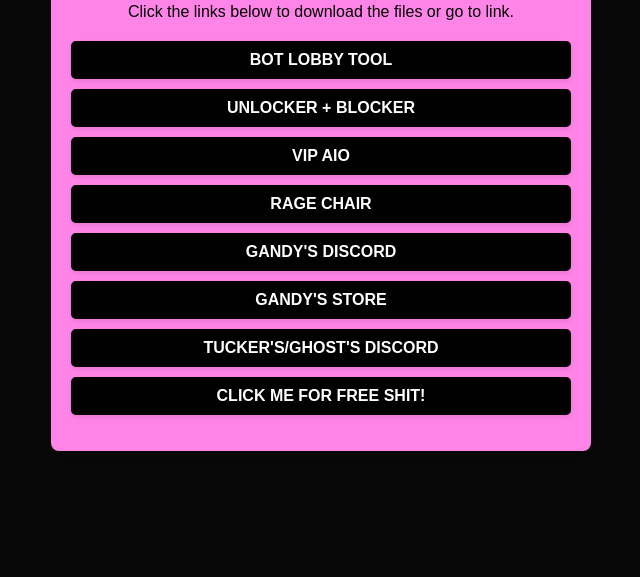
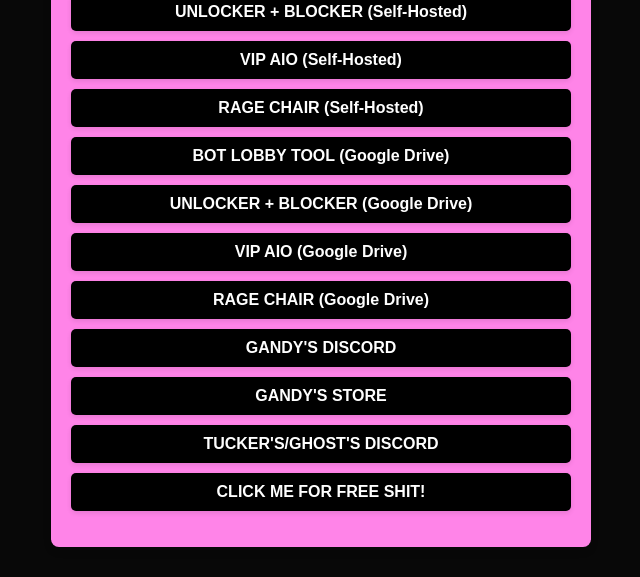
Before and after one commit to Gandy1337/website, a plain HTML site: page index.html in a window 1280 px wide. Shown: the part 223-800 px from the top of the page, without its empty margins (319-959 px from the left). Drawn offline with Linux system fonts and the light colour scheme.

Commit message:
Update index.html

```diff
--- a/index.html
+++ b/index.html
@@ -65,24 +65,38 @@
 
     <div class="container">
         <h1>Gandy_CFW Download & Links</h1>
-        <p>Click the links below to download the files or go to link.</p>
+        <p>Click the links below to download the files or go to a link.</p>
 
         <ul class="file-list">
+            <!-- Self-Hosted Downloads -->
+            <li class="file-item">
+                <a href="downloads/bot_lobby_tool.zip" download>BOT LOBBY TOOL (Self-Hosted)</a>
+            </li>
+            <li class="file-item">
+                <a href="downloads/unlocker_blocker.zip" download>UNLOCKER + BLOCKER (Self-Hosted)</a>
+            </li>
+            <li class="file-item">
+                <a href="downloads/vip_aio.zip" download>VIP AIO (Self-Hosted)</a>
+            </li>
+            <li class="file-item">
+                <a href="downloads/rage_chair.zip" download>RAGE CHAIR (Self-Hosted)</a>
+            </li>
+
             <!-- Google Drive File Links -->
             <li class="file-item">
-                <a href="https://drive.google.com/file/d/1X3EDbYnAyHsnVzKUr9I9K94UQ_5qyP5-/view?usp=drive_link" target="_blank">BOT LOBBY TOOL</a>
+                <a href="https://drive.google.com/file/d/1X3EDbYnAyHsnVzKUr9I9K94UQ_5qyP5-/view?usp=drive_link" target="_blank">BOT LOBBY TOOL (Google Drive)</a>
             </li>
             <li class="file-item">
-                <a href="https://drive.google.com/file/d/155HRVmg5QyKyvfXCWtzCD_t6Jn_vuunJ/view?usp=drive_link" target="_blank">UNLOCKER + BLOCKER</a>
+                <a href="https://drive.google.com/file/d/155HRVmg5QyKyvfXCWtzCD_t6Jn_vuunJ/view?usp=drive_link" target="_blank">UNLOCKER + BLOCKER (Google Drive)</a>
             </li>
             <li class="file-item">
-                <a href="https://drive.google.com/file/d/1Rzm83nw9UKM62vh4_6J94Xr9n_H-xfkJ/view?usp=drive_link" target="_blank">VIP AIO</a>
+                <a href="https://drive.google.com/file/d/1Rzm83nw9UKM62vh4_6J94Xr9n_H-xfkJ/view?usp=drive_link" target="_blank">VIP AIO (Google Drive)</a>
             </li>
+            <li class="file-item">
+                <a href="https://drive.google.com/file/d/1Z8Zu2vfTIJgTnv-JjE9UaCVhgKvEXuoy/view?usp=drive_link" target="_blank">RAGE CHAIR (Google Drive)</a>
+            </li>
+
             <!-- Additional Links -->
-            <li class="file-item">
-                <a href="https://drive.google.com/file/d/1Z8Zu2vfTIJgTnv-JjE9UaCVhgKvEXuoy/view?usp=drive_link" target="_blank">RAGE CHAIR</a>
-            </li>
-            <!-- Uncommented Placeholder Links -->
             <li class="file-item">
                 <a href="https://discord.gg/botlobbytool" target="_blank">GANDY'S DISCORD</a>
             </li>
```
